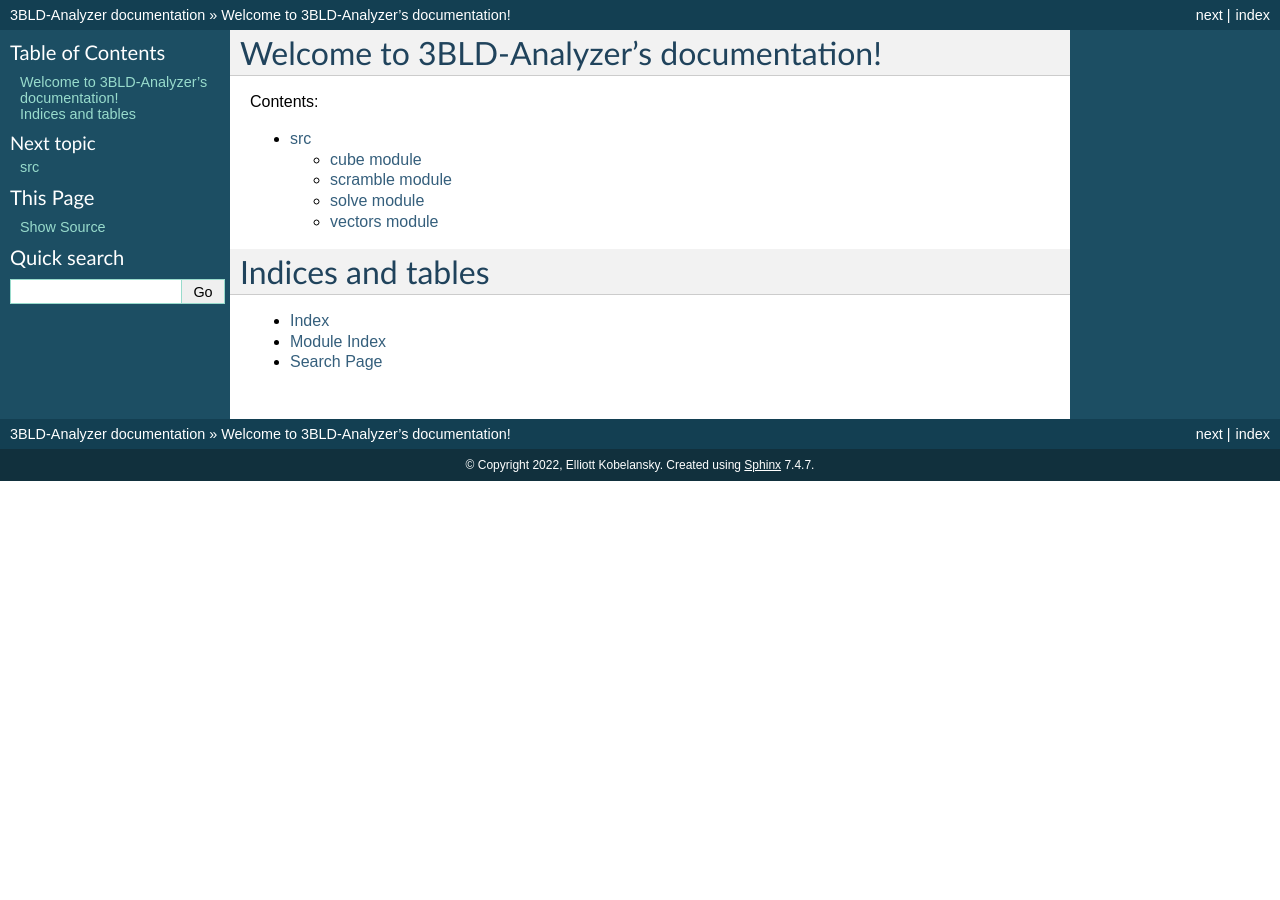
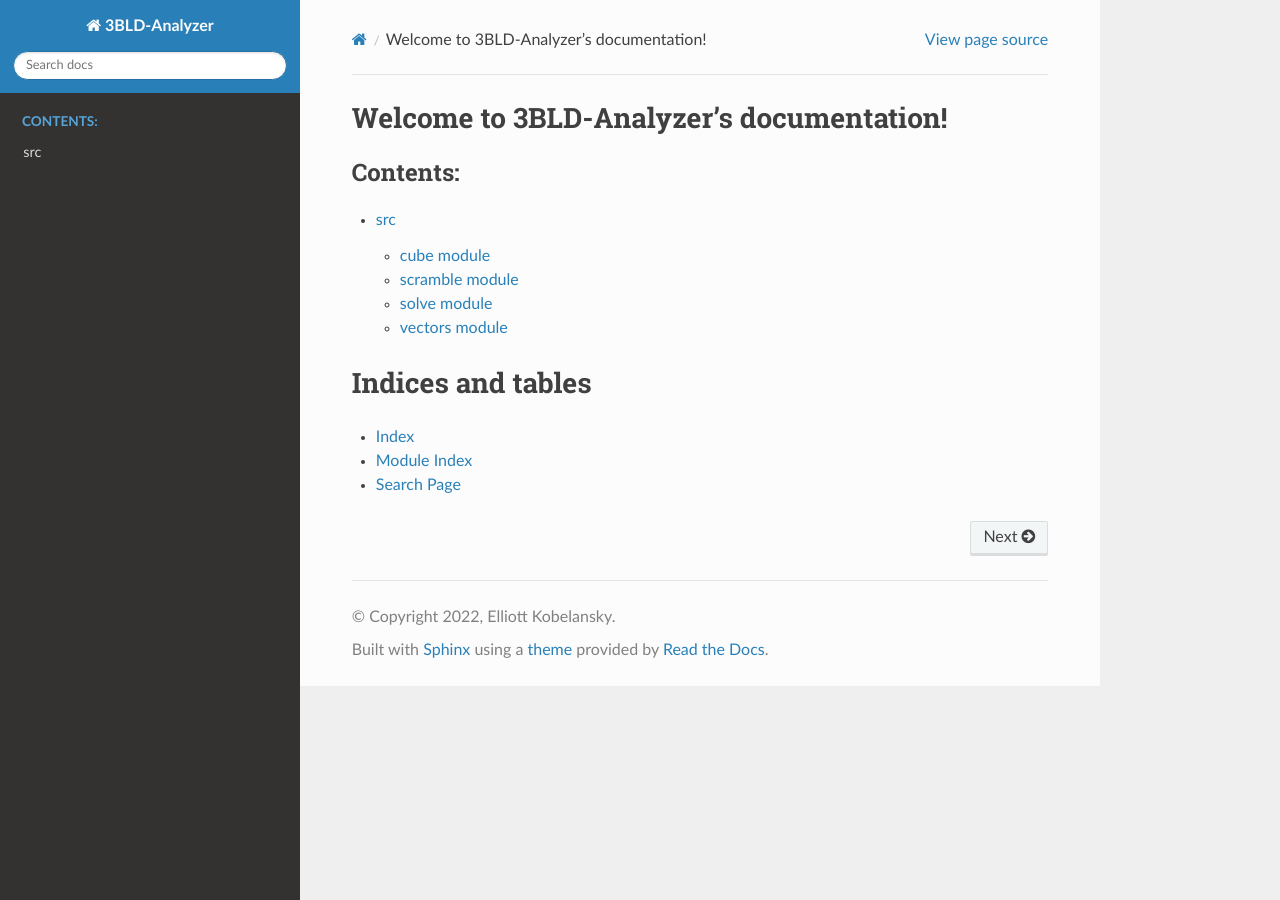
Before and after one commit to elliottkobelansky/3BLD-Analyzer, a Sphinx documentation site: the page built from docs/source/index.rst, in a window 1280 px wide. Built offline with Sphinx 7.4.7 and the Read the Docs theme 2.0.0, drawn with Linux system fonts in a browser that asks for light colours; part of the change alters nothing that is shown.

Commit message:
Update Docs

```diff
--- a/docs/source/conf.py
+++ b/docs/source/conf.py
@@ -12,7 +12,7 @@
 #
 import os
 import sys
-sys.path.insert(0, os.path.abspath('../'))
+sys.path.insert(0, os.path.abspath('../../src'))
 
 
 # -- Project information -----------------------------------------------------
@@ -29,11 +29,14 @@ author = 'Elliott Kobelansky'
 # ones.
 extensions = [
     'sphinx.ext.napoleon',
+    'sphinx.ext.autodoc'
 ]
 
+
 napoleon_google_docstring = False
+napoleon_use_ivar = True
 napoleon_use_param = False
-napoleon_use_ivar = True
+
 
 # Add any paths that contain templates here, relative to this directory.
 templates_path = ['_templates']
@@ -49,7 +52,7 @@ exclude_patterns = []
 # The theme to use for HTML and HTML Help pages.  See the documentation for
 # a list of builtin themes.
 #
-html_theme = 'default'
+html_theme = 'sphinx_rtd_theme'
 
 # Add any paths that contain custom static files (such as style sheets) here,
 # relative to this directory. They are copied after the builtin static files,
```
Also changed, not shown: 1 other file.
